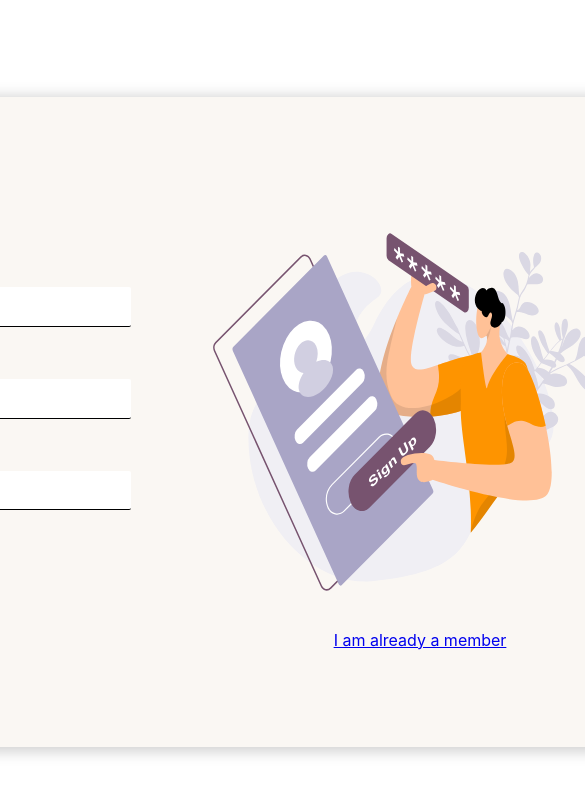
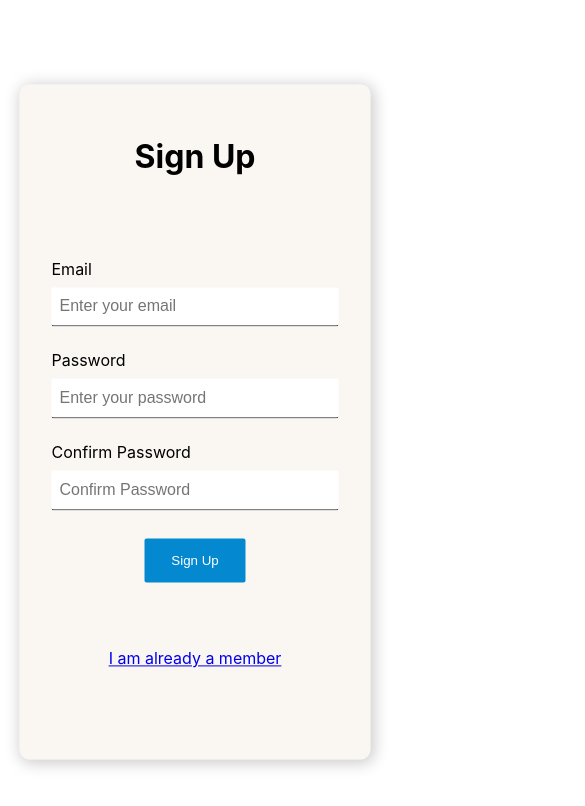
Before and after one commit to AhmedKamran1/social-media, a React (Create React App) app: page /signup in a window 390 px wide. Shown: the top 806 px of the page, 585 px wide, since content can reach past the window. Built offline with nearby package versions, Linux system fonts and the light colour scheme.

Commit message:
added responsiveness

```diff
--- a/src/components/forms/LoginForm.styles.js
+++ b/src/components/forms/LoginForm.styles.js
@@ -15,6 +15,21 @@ export const Container = styled.div`
   transform: translate(-50%, -50%);
   border-radius: 10px;
   box-shadow: 2px 2px 15px 2px rgba(0, 0, 0, 0.2);
+
+  @media only screen and (max-width: 992px) {
+    height: 80%;
+    width: 70%;
+  }
+
+  @media only screen and (max-width: 600px) {
+    height: 80%;
+    width: 90%;
+  }
+
+  @media only screen and (max-width: 300px) {
+    height: 70%;
+    width: 90%;
+  }
 `;
 
 export const FormContainer = styled.div`
@@ -22,6 +37,19 @@ export const FormContainer = styled.div`
   flex-direction: column;
   width: 50%;
   padding: 4em;
+
+  @media only screen and (max-width: 992px) {
+    height: 100%;
+    width: 100%;
+  }
+
+  @media only screen and (max-width: 600px) {
+    padding: 2em;
+  }
+
+  @media only screen and (max-width: 300px) {
+    padding: 1em;
+  }
 `;
 
 export const LoginImage = styled.div`
@@ -33,6 +61,22 @@ export const LoginImage = styled.div`
   & img {
     height: 100%;
     width: 100%;
+  }
+
+  @media only screen and (max-width: 992px) {
+    display: block;
+    width: 0;
+
+    & img {
+      display: none;
+    }
+
+    & a {
+      position: absolute;
+      top: 85%;
+      left: 50%;
+      transform: translate(-50%, -50%);
+    }
   }
 `;
 
@@ -46,6 +90,10 @@ export const HeadingContainer = styled.div`
   display: flex;
   justify-content: flex-start;
   width: 100%;
+
+  @media only screen and (max-width: 992px) {
+    justify-content: center;
+  }
 `;
 
 export const Form = styled.form`
@@ -56,6 +104,10 @@ export const Form = styled.form`
   align-items: flex-start;
   margin-bottom: 5em;
   gap: 0.5em;
+
+  @media only screen and (max-width: 992px) {
+    justify-content: center;
+  }
 `;
 
 export const Label = styled.label`
@@ -115,4 +167,8 @@ export const Button = styled.button`
     background-color: blue;
     transition: all 0.35s;
   }
+
+  @media only screen and (max-width: 992px) {
+    margin: 1.5em auto;
+  }
 `;
--- a/src/components/forms/Signup.styles.js
+++ b/src/components/forms/Signup.styles.js
@@ -15,6 +15,21 @@ export const Container = styled.div`
   transform: translate(-50%, -50%);
   border-radius: 10px;
   box-shadow: 2px 2px 15px 2px rgba(0, 0, 0, 0.2);
+
+  @media only screen and (max-width: 992px) {
+    height: 80%;
+    width: 70%;
+  }
+
+  @media only screen and (max-width: 600px) {
+    height: 80%;
+    width: 90%;
+  }
+
+  @media only screen and (max-width: 300px) {
+    height: 70%;
+    width: 90%;
+  }
 `;
 
 export const FormContainer = styled.div`
@@ -22,6 +37,19 @@ export const FormContainer = styled.div`
   flex-direction: column;
   width: 50%;
   padding: 4em;
+
+  @media only screen and (max-width: 992px) {
+    height: 100%;
+    width: 100%;
+  }
+
+  @media only screen and (max-width: 600px) {
+    padding: 2em;
+  }
+
+  @media only screen and (max-width: 300px) {
+    padding: 1em;
+  }
 `;
 
 export const SignupImage = styled.div`
@@ -33,6 +61,22 @@ export const SignupImage = styled.div`
   & img {
     height: 100%;
     width: 100%;
+  }
+
+  @media only screen and (max-width: 992px) {
+    display: block;
+    width: 0;
+
+    & img {
+      display: none;
+    }
+
+    & a {
+      position: absolute;
+      top: 85%;
+      left: 50%;
+      transform: translate(-50%, -50%);
+    }
   }
 `;
 
@@ -46,6 +90,10 @@ export const HeadingContainer = styled.div`
   display: flex;
   justify-content: flex-start;
   width: 100%;
+
+  @media only screen and (max-width: 992px) {
+    justify-content: center;
+  }
 `;
 
 export const Form = styled.form`
@@ -56,6 +104,10 @@ export const Form = styled.form`
   align-items: flex-start;
   margin-bottom: 5em;
   gap: 0.5em;
+
+  @media only screen and (max-width: 992px) {
+    justify-content: center;
+  }
 `;
 
 export const Label = styled.label`
@@ -96,4 +148,8 @@ export const Button = styled.button`
     background-color: blue;
     transition: all 0.35s;
   }
+
+  @media only screen and (max-width: 992px) {
+    margin: 1.5em auto;
+  }
 `;
```
